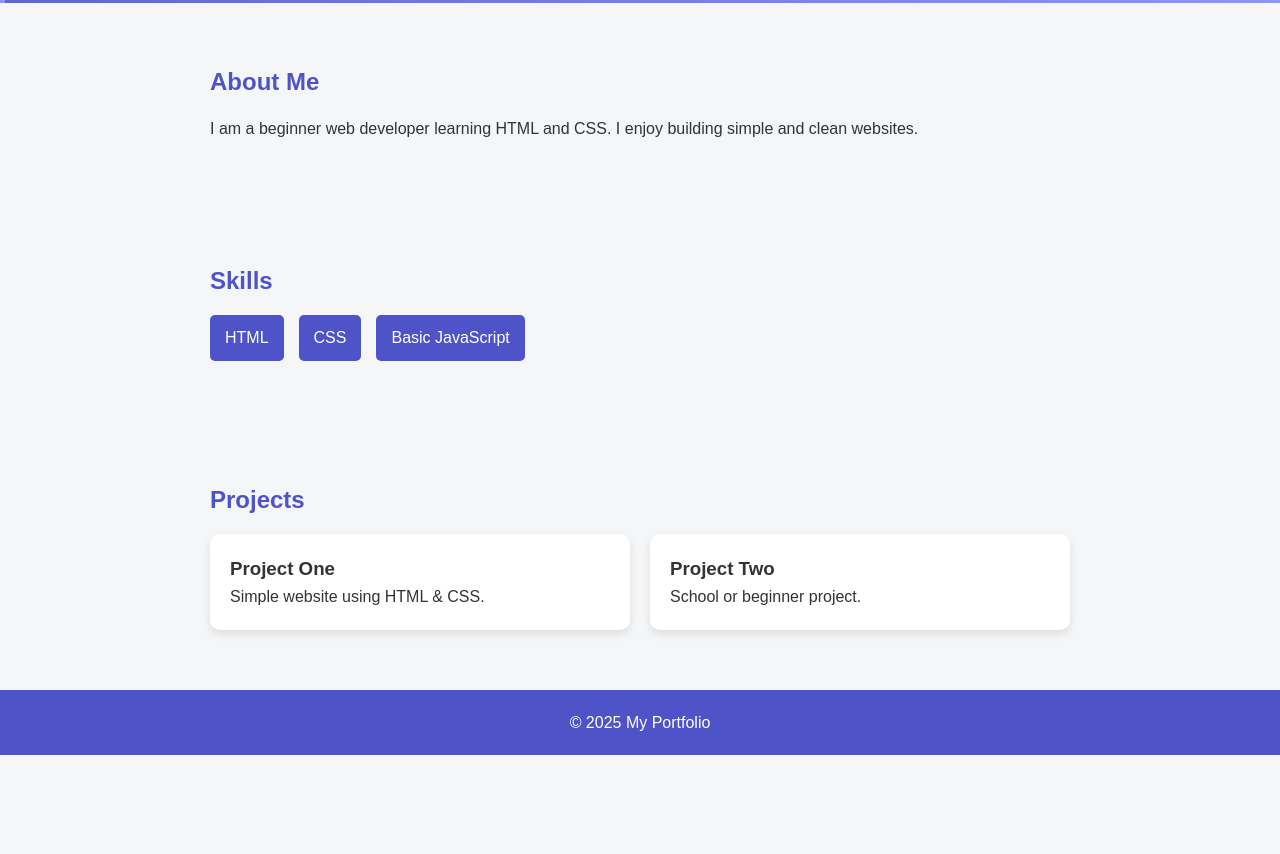
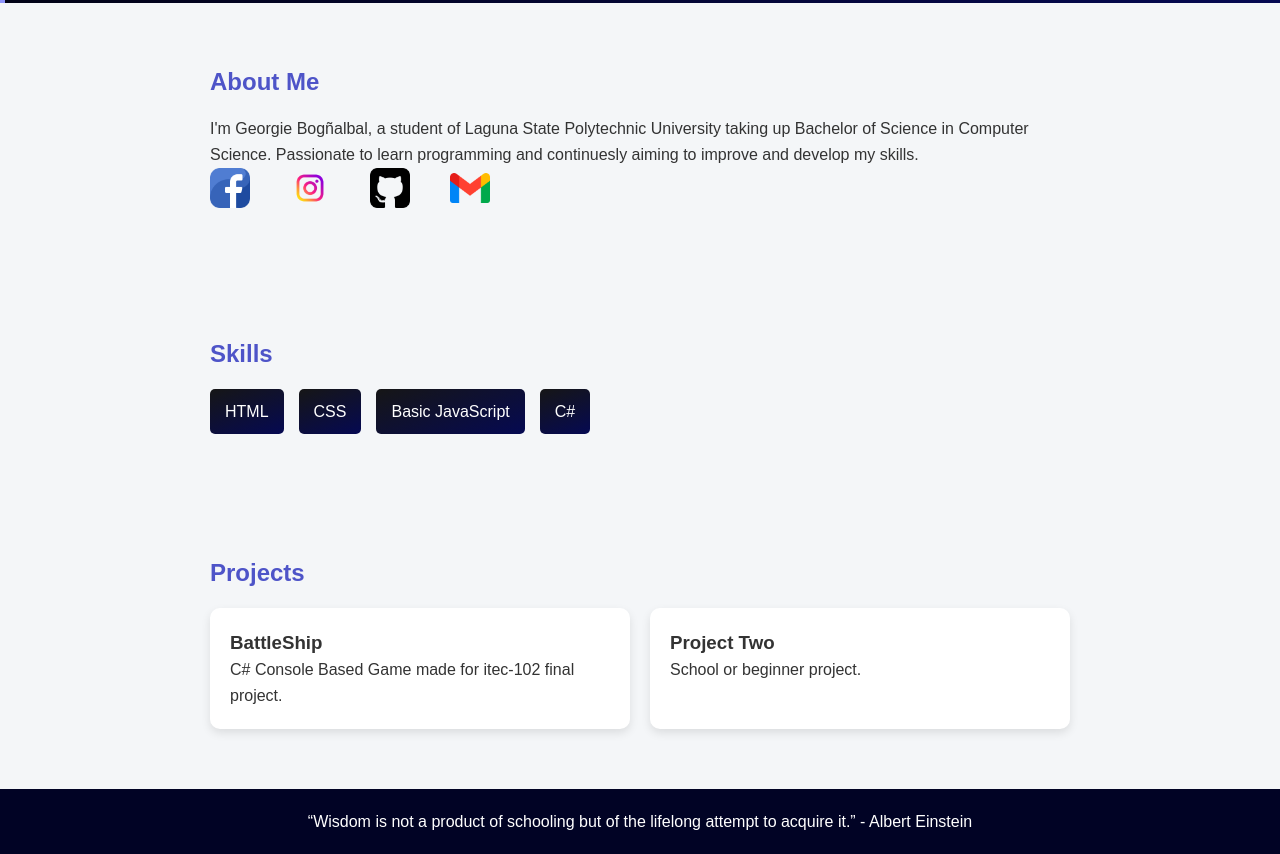
Before and after one commit to GeorgieBognalbal/DiGiePort, a plain HTML site: page index.html in a window 1280 px wide. Shown: the part 797-1651 px from the top of the page. Before the commit the page ends 1552 px from the top, so only its background shows below. Drawn offline with Linux system fonts and the light colour scheme.

Commit message:
Added: - Socials Link - Project Link

```diff
--- a/index.html
+++ b/index.html
@@ -18,7 +18,7 @@
             <!-- TEXT -->
             <div class="intro-text fade-in">
                 <h1>Hello, I'm <span>Georgie</span></h1>
-                <p>Beginner Web Developer</p>
+                <p>Computer Science Student</p>
 
                 <!-- ARROW BUTTON (APPEARS AFTER INTRO) -->
                 <a href="#about" class="arrow-btn delayed-button">
@@ -38,9 +38,17 @@
     <section id="about" class="section slide-up">
         <h2>About Me</h2>
         <p>
-            I am a beginner web developer learning HTML and CSS.
-            I enjoy building simple and clean websites.
+            I'm Georgie Bogñalbal, a student of Laguna State Polytechnic University
+            taking up Bachelor of Science in Computer Science. Passionate to learn programming
+            and continuesly aiming to improve and develop my skills.
+
         </p>
+        <ul class="social-media">
+            <li><img src="images/facebook.png" class="facebook" onclick="window.open('https://www.facebook.com/georgiericardo.bognalbal', '_blank')"></li>
+            <li><img src="images/instagram.png" class="instagram" onclick="window.open('https://www.instagram.com/cjorgie_?igsh=MWIyYzN4NXF5bHB3Ng==', '_blank')"></li>
+            <li><img src="images/github-sign.png" class="github" onclick="window.open('https://github.com/GeorgieBognalbal', '_blank')"></li>
+            <li><img src="images/gmail.png" class="gmail" onclick="window.open('mailto:georgiebognalbal0@gmail.com', '_blank')"></li>
+        </ul>
     </section>
 
     <!-- SKILLS -->
@@ -50,30 +58,36 @@
             <li>HTML</li>
             <li>CSS</li>
             <li>Basic JavaScript</li>
+            <li>C#</li>
         </ul>
     </section>
 
     <!-- PROJECTS -->
     <section class="section slide-up delay-2">
         <h2>Projects</h2>
+
         <div class="projects">
-            <div class="card">
-                <h3>Project One</h3>
-                <p>Simple website using HTML & CSS.</p>
-            </div>
-            <div class="card">
-                <h3>Project Two</h3>
+
+                <div class="card" onclick="window.open('https://github.com/GeorgieBognalbal/BattleShip', '_blank')">
+                    <h3 id="Project1">BattleShip</a></h3>
+                    <p>C# Console Based Game made for itec-102 final project.</p>
+                </div>
+
+            <div class="card" onclick="window.open('https://github.com/GeorgieBognalbal/ProjectTwo', '_blank')">
+                <h3 id="Project2">Project Two</h3>
                 <p>School or beginner project.</p>
             </div>
+
         </div>
     </section>
+
 
     <!-- BACK TO TOP -->
     <a href="#top" class="back-to-top">↑</a>
 
     <!-- FOOTER -->
     <footer class="footer fade-in delay-3">
-        <p>© 2025 My Portfolio</p>
+        <p>“Wisdom is not a product of schooling but of the lifelong attempt to acquire it.” - Albert Einstein</p>
     </footer>
 
 </body>
--- a/style.css
+++ b/style.css
@@ -30,7 +30,7 @@ body {
 /* HEADER */
 .header {
     min-height: 100vh;
-    background: linear-gradient(120deg, #4e54c8, #8f94fb);
+    background: linear-gradient(120deg, #000000, #050952);
     display: flex;
     align-items: center;
     justify-content: center;
@@ -92,6 +92,19 @@ body {
     color: #4e54c8;
 }
 
+.social-media {
+    list-style-type: none;
+    display: flex;
+    gap: 40px;
+
+}
+
+.social-media li img {
+    width: 40px;
+    height: 40px;
+    cursor: pointer;
+}
+
 /* SKILLS */
 .skills {
     list-style: none;
@@ -101,7 +114,7 @@ body {
 }
 
 .skills li {
-    background: #4e54c8;
+    background: linear-gradient(160deg, #161616, #050952);
     color: white;
     padding: 10px 15px;
     border-radius: 5px;
@@ -120,6 +133,13 @@ body {
     border-radius: 10px;
     box-shadow: 0 4px 10px rgba(0,0,0,0.1);
     transition: transform 0.3s ease;
+    cursor: pointer;
+}
+
+.project-link {
+    display: block;
+    text-decoration: none;
+    color: inherit;
 }
 
 .card:hover {
@@ -130,7 +150,7 @@ body {
 .footer {
     text-align: center;
     padding: 20px;
-    background: #4e54c8;
+    background: #010325;
     color: white;
 }
 
```
Also changed, not shown: images/facebook.png (added), images/github-sign.png (added), images/gmail.png (added), images/instagram.png (added).
